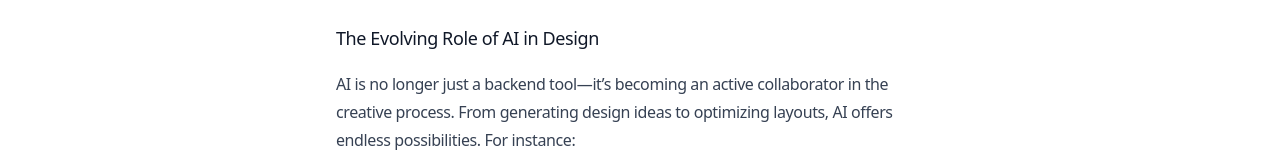
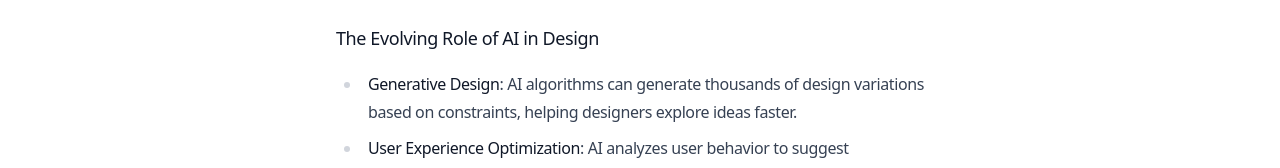
Before and after one commit to lewi0231/home-lab, a Next.js app in the folder clusters/staging/apps/web/personal-blog/: page /blog/exploring-the-intersection-of-design-ai-and-design-engineering in a window 1280 px wide. Shown: the part 629-797 px from the top of the page. Built offline with nearby package versions, Linux system fonts and the light colour scheme.

Commit message:
another test

```diff
--- a/clusters/staging/apps/web/personal-blog/app/blog/exploring-the-intersection-of-design-ai-and-design-engineering/page.mdx
+++ b/clusters/staging/apps/web/personal-blog/app/blog/exploring-the-intersection-of-design-ai-and-design-engineering/page.mdx
@@ -7,8 +7,6 @@
 ---
 
 ## The Evolving Role of AI in Design
-
-AI is no longer just a backend tool—it’s becoming an active collaborator in the creative process. From generating design ideas to optimizing layouts, AI offers endless possibilities. For instance:
 
 - **Generative Design**: AI algorithms can generate thousands of design variations based on constraints, helping designers explore ideas faster.
 - **User Experience Optimization**: AI analyzes user behavior to suggest improvements, enabling data-driven design decisions.
```
